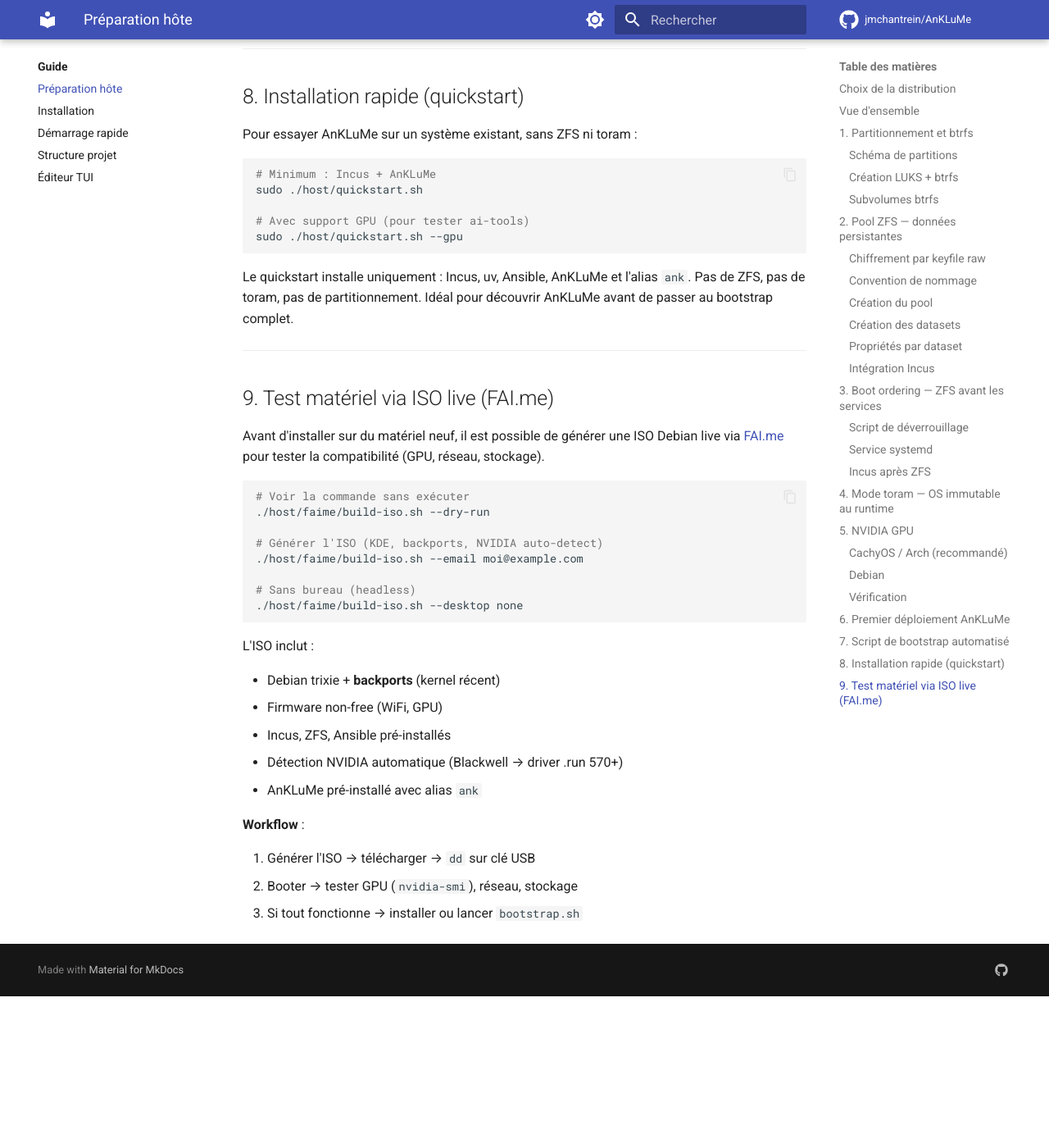
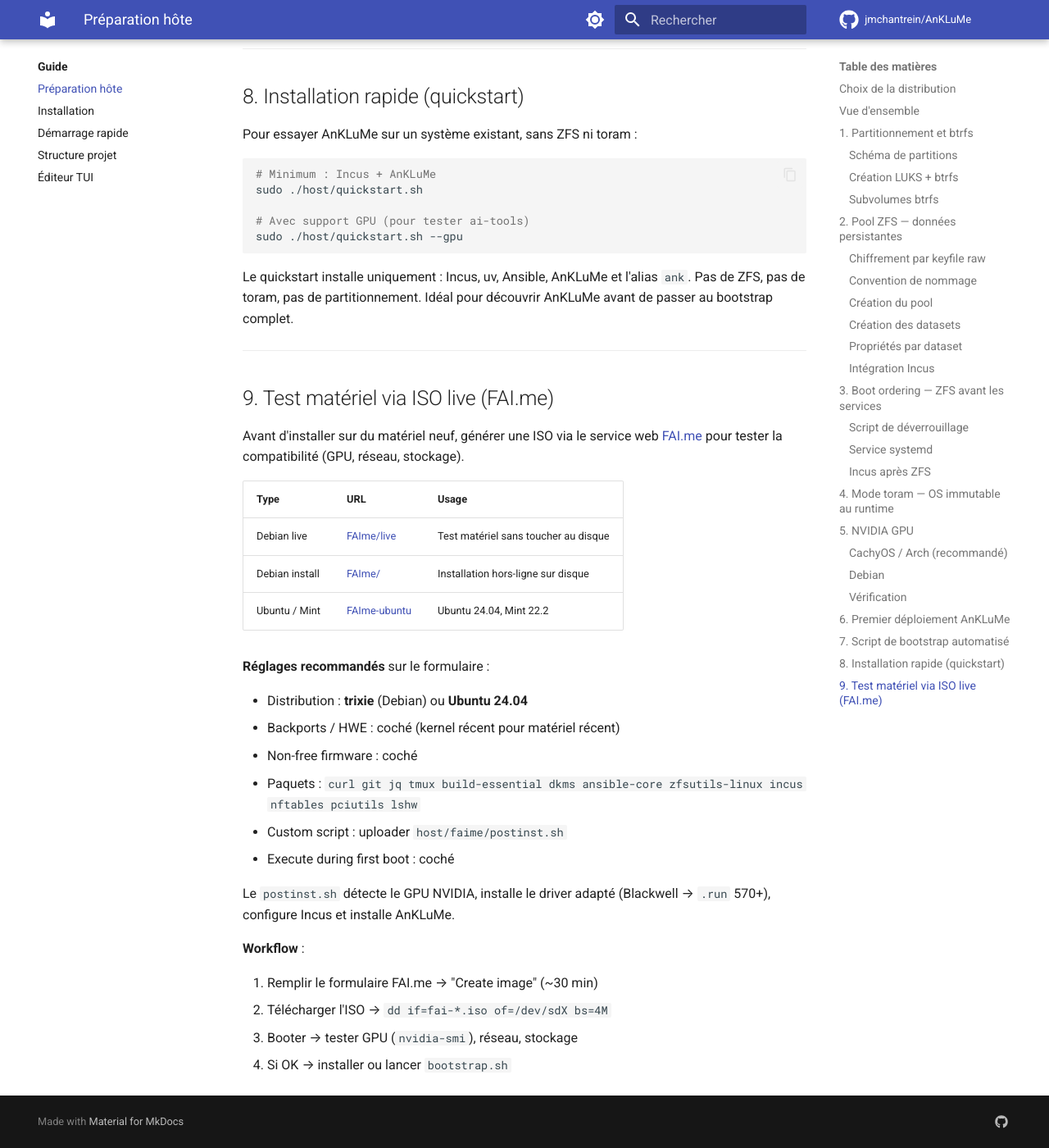
Before and after one commit to jmchantrein/AnKLuMe, an MkDocs documentation site: the page built from docs/guide/host-setup.md, in a window 1280 px wide and 1400 px high, scrolled down 9704 px. Shown: the whole window at 82% size. Built offline with MkDocs 1.6.1 and Material for MkDocs 9.7.7, drawn with Linux system fonts in a browser that asks for light colours; comment, search, counter and statistics services are not loaded; before the commit the page ends 10919 px from its top, so only the background shows below that.

Commit message:
fix(faime): supprimer build-iso.sh, documenter FAI.me via le web
FAI.me n'a pas d'API documentée — le script curl était du
reverse-engineering fragile du formulaire HTML. Remplacé par :

- README avec les URLs FAI.me (live, install, Ubuntu, Mint)
- Réglages recommandés pour le formulaire web
- Le postinst.sh reste tel quel (uploadé manuellement)
- Guide host-setup.md mis à jour en conséquence

https://claude.ai/code/session_01BY6YjAEJRB8EimPxmt1nM3

````diff
--- a/docs/guide/host-setup.md
+++ b/docs/guide/host-setup.md
@@ -432,31 +432,31 @@ Idéal pour découvrir AnKLuMe avant de passer au bootstrap complet.
 
 ## 9. Test matériel via ISO live (FAI.me)
 
-Avant d'installer sur du matériel neuf, il est possible de générer une
-ISO Debian live via [FAI.me](https://fai-project.org/FAIme/live/) pour
-tester la compatibilité (GPU, réseau, stockage).
+Avant d'installer sur du matériel neuf, générer une ISO via le service
+web [FAI.me](https://fai-project.org/FAIme/) pour tester la
+compatibilité (GPU, réseau, stockage).
 
-```bash
-# Voir la commande sans exécuter
-./host/faime/build-iso.sh --dry-run
+| Type | URL | Usage |
+|---|---|---|
+| Debian live | [FAIme/live](https://fai-project.org/FAIme/live) | Test matériel sans toucher au disque |
+| Debian install | [FAIme/](https://fai-project.org/FAIme/) | Installation hors-ligne sur disque |
+| Ubuntu / Mint | [FAIme-ubuntu](https://fai-project.org/FAIme-ubuntu) | Ubuntu 24.04, Mint 22.2 |
 
-# Générer l'ISO (KDE, backports, NVIDIA auto-detect)
-./host/faime/build-iso.sh --email moi@example.com
+**Réglages recommandés** sur le formulaire :
 
-# Sans bureau (headless)
-./host/faime/build-iso.sh --desktop none
-```
+- Distribution : **trixie** (Debian) ou **Ubuntu 24.04**
+- Backports / HWE : coché (kernel récent pour matériel récent)
+- Non-free firmware : coché
+- Paquets : `curl git jq tmux build-essential dkms ansible-core zfsutils-linux incus nftables pciutils lshw`
+- Custom script : uploader `host/faime/postinst.sh`
+- Execute during first boot : coché
 
-L'ISO inclut :
-
-- Debian trixie + **backports** (kernel récent)
-- Firmware non-free (WiFi, GPU)
-- Incus, ZFS, Ansible pré-installés
-- Détection NVIDIA automatique (Blackwell → driver .run 570+)
-- AnKLuMe pré-installé avec alias `ank`
+Le `postinst.sh` détecte le GPU NVIDIA, installe le driver adapté
+(Blackwell → `.run` 570+), configure Incus et installe AnKLuMe.
 
 **Workflow** :
 
-1. Générer l'ISO → télécharger → `dd` sur clé USB
-2. Booter → tester GPU (`nvidia-smi`), réseau, stockage
-3. Si tout fonctionne → installer ou lancer `bootstrap.sh`
+1. Remplir le formulaire FAI.me → "Create image" (~30 min)
+2. Télécharger l'ISO → `dd if=fai-*.iso of=/dev/sdX bs=4M`
+3. Booter → tester GPU (`nvidia-smi`), réseau, stockage
+4. Si OK → installer ou lancer `bootstrap.sh`
````
Also changed, not shown: host/faime/README.md (+39 -37 lines), 1 other file.
